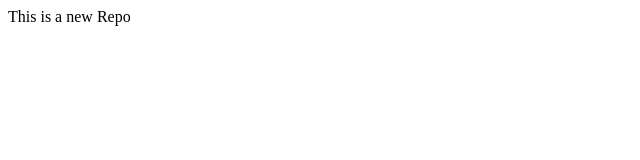
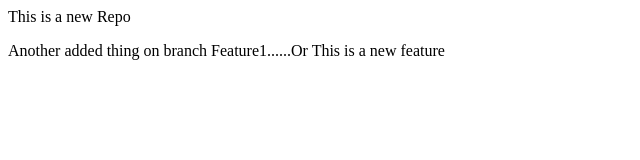
Before and after one commit to ABHAYKR27/localrepo, a plain HTML site: page index.html in a window 1280 px wide. Shown: the whole page, without its empty margins (0-640 px from the left). Drawn offline with Linux system fonts and the light colour scheme.

Commit message:
Added New feature

```diff
--- a/index.html
+++ b/index.html
@@ -1 +1,2 @@
 <p>This is a new Repo</p>
+<p>Another added thing on branch Feature1......Or This is a new feature</p>
```
